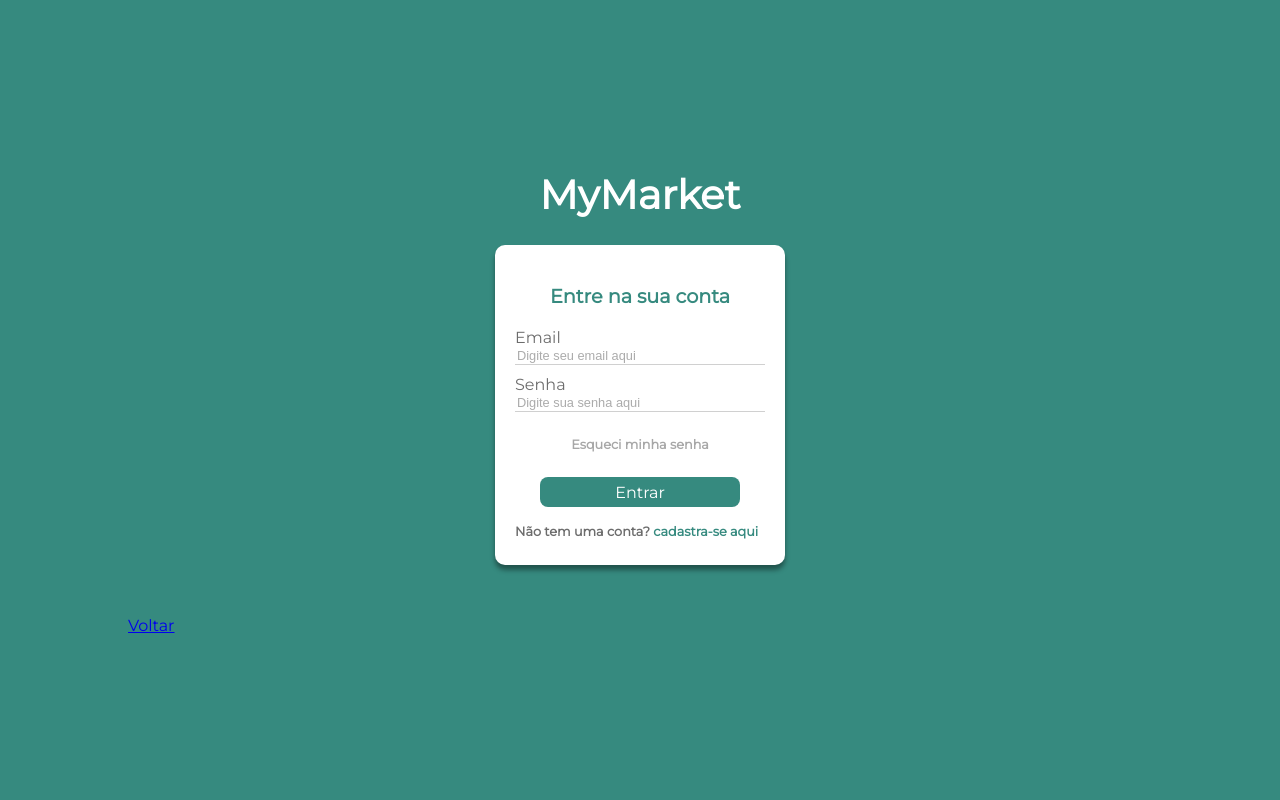
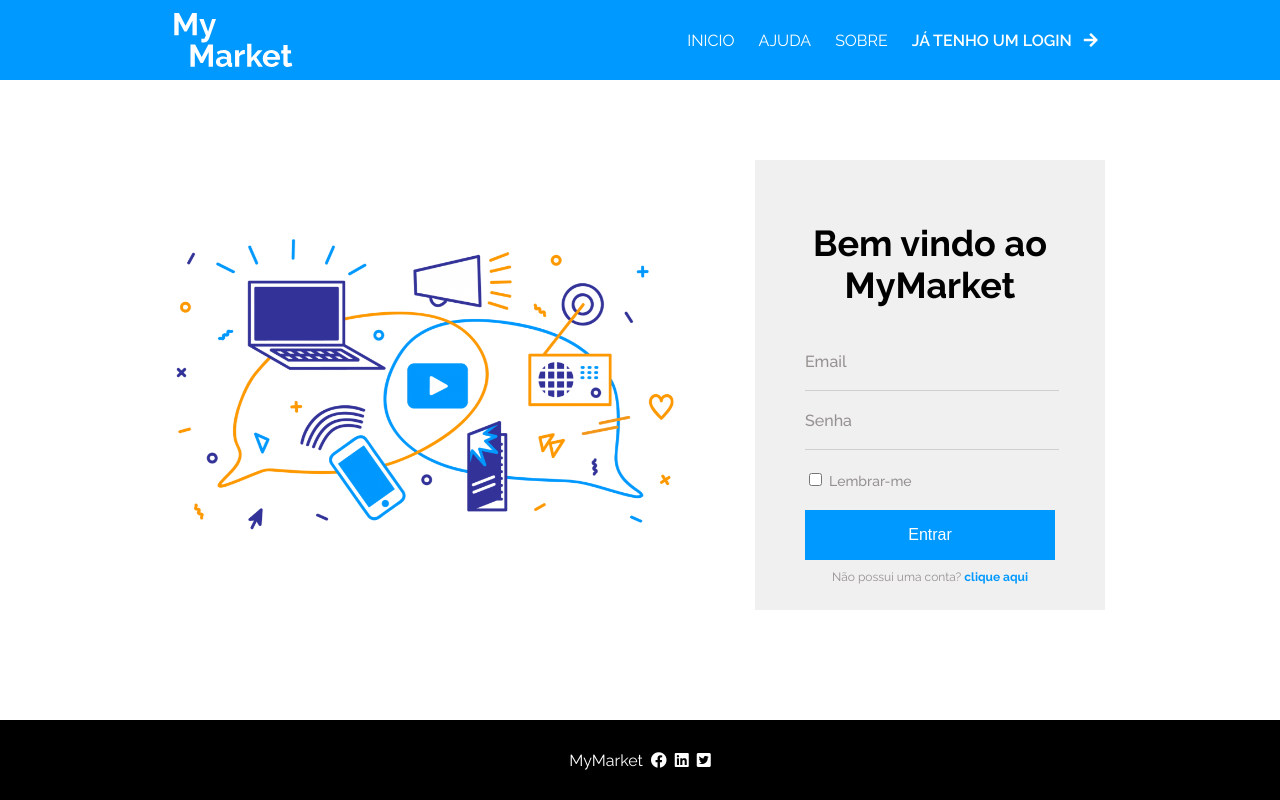
Before and after one commit to welington2632/PFC_MyMarket, a plain HTML site: page login.html in a window 1280 px wide. Drawn offline with Linux system fonts and the light colour scheme.

Commit message:
pagina de login

```diff
--- a/css/main.css
+++ b/css/main.css
@@ -52,6 +52,7 @@ img {
 .description-container{
     display: flex;
     flex-direction: row;
+    align-items: center;
 }
 
 section {
@@ -75,6 +76,9 @@ section p {
 
 #comunicao-img{
     width: 300px;
+}
+#comunicao-img-login{
+    width: 500px;
 }
 
 .button-container{
@@ -114,3 +118,67 @@ footer {
     color: white;
     height: 100%;
 }
+
+.container-login {
+    display: flex;
+    flex-direction: column;
+    background-color: rgba(179, 179, 179, 0.2);
+    justify-content: center;
+    margin-left: 80px;
+    width: 350px;
+    height: 450px;
+}
+
+.container-login form {
+    display: flex;
+    flex-direction: column;
+    justify-content: center;
+    margin: 0 50px;
+}
+
+.container-login p {
+    font-family: 'Raleway',Arial, Helvetica, sans-serif ;
+    font-weight: 900;
+    font-size: 36px;
+    text-align: center;
+}
+
+#nao-possui-conta {
+    font-size: 12px;
+    text-align: center;
+    color: rgba(150, 145, 145, 1);
+
+}
+
+.campo {
+    margin: 10px 0;
+    font-weight: 500;
+    color: rgb(150, 145, 145);
+}
+
+#link-registro{
+    color: #0099FF;
+    font-weight: bold;
+}
+
+#lblLembrar {
+    font-size: 14px;
+}
+
+#btnEntrar {
+    border: none;
+    background-color: rgb(0, 153, 255);
+    color: white;
+    width: 100%;
+    height: 50px;
+    font-size: 16px;
+}
+
+#input-email, #input-senha {
+    border: none;
+    border-bottom: 1px solid rgba(150, 145, 145, 0.363);
+    background-color: rgba(150, 145, 145, 0);
+    width: 100%;
+    font-size: 12px;
+    color: rgba(150, 145, 145, 1);
+}
--- a/login.html
+++ b/login.html
@@ -1,48 +1,67 @@
 <!DOCTYPE html>
 <html lang="pt-br">
+
 <head>
-    <link href="https://fonts.googleapis.com/css?family=Montserrat&display=swap" rel="stylesheet">
+    <link href="https://fonts.googleapis.com/css?family=Raleway:400,500,600,700, 900&display=swap" rel="stylesheet">
     <meta charset="UTF-8">
     <meta name="viewport" content="width=device-width, initial-scale=1.0">
-    <meta http-equiv="X-UA-Compatible" content="ie=edge">
-    <title>Home</title>
-    <link rel="stylesheet" href="./css/login.css">
-    <link rel="stylesheet" href="./css/font.css">
-    <link rel="stylesheet" href="./css/element.css">
+    <title>MyMarket</title>
+    <link rel="stylesheet" href="./fontawesome/css/all.css">
+    <link rel="stylesheet" href="./css/main.css">
 </head>
+
 <body>
-    <div class="container">
-        <h1 class="white lg">MyMarket</h1>
 
-        <div class="box">
-            <div class="form-title">
-                <h3 class="green md">Entre na sua conta</h3>
+    <head>
+        <div class="head-container">
+            <a href="index.html" id="logo"> <img src="./img/Logo.svg" alt="MyMarket_Logo">
+            </a>
+            <nav>
+                <ul>
+                    <la class="item"><a href="index.html">Inicio</a></la>
+                    <la class="item"><a href="ajuda.html">Ajuda</a></la>
+                    <la class="item"><a href="sobre.html">Sobre</a></la>
+                    <la class="item" id="login-button"><a href="login.html">Já tenho um login <i
+                                class="fas fa-arrow-right"></i></a></la>
+                </ul>
+            </nav>
+        </div>
+    </head>
+    <main>
+        <div class="main-container">
+            <div class="description-container">
+                <img src="./img/comuniacao_flat.png" alt="" id="comunicao-img-login">
+                <div class="container-login">
+                    <p>Bem vindo ao MyMarket</p>
+                    <form action="">
+                        <div class="campo">
+                            <label for="email">Email</label>
+                            <input type="text" name="email" id="input-email">
+                        </div>
+                        <div class="campo">
+                            <label for="senha">Senha</label>
+                            <input type="password" name="senha" id="input-senha">
+                        </div>
+                        <div class="campo"><input type="checkbox" name="lembrar-me" id="cblembrar">
+                            <label for="lembrar-me" id="lblLembrar">Lembrar-me</label>
+                        </div>
+                        <div class="campo">
+                            <input type="button" value="Entrar" id="btnEntrar">
+                        </div>
+                        <span id="nao-possui-conta">Não possui uma conta? <a id="link-registro" href="#">clique aqui</a></span>
+                    </form>
+                </div>
             </div>
-            <form action="" class="form">
-                <div class="input-text">
-                <label class="black sm"for="">Email</label>
-                <input class="form-input low-opc ssm" type="text" name="" id="" placeholder="Digite seu email aqui">
-                <span class="warning green"></span>
-                </div>
+        </div>
+    </main>
+    <footer>
+        <div class="container-footer">
+            <p>MyMarket</p>
+            <i class="fab fa-facebook"></i>
+            <i class="fab fa-linkedin"></i>
+            <i class="fab fa-twitter-square"></i>
+        </div>
+    </footer>
+</body>
 
-                <div class="input-text">
-                <label class="black sm"for="">Senha</label>
-                <input class="form-input low-opc ssm" type="password" name="" id="" placeholder="Digite sua senha aqui">
-                <span class="warning green"></span>
-                </div>
-
-                <div class="container-legenda">
-                        <p class="esqueci-senha low-opc"><a href="#" class=" ssm link black">Esqueci minha senha</a></p>
-                </div>
-
-                <input class="button-green-br white" type="submit" value="Entrar">
-            </form>
-            <h4 class="ssm black">Não tem uma conta? <a href="./register.html" class="link ssm green">cadastra-se aqui</b></h4>
-        </div>
-        <div class="button-green-outline white" id="sair">
-            <a href="index.html">Voltar</a>
-        </div>
-
-    </div>
-</body>
 </html>
```
